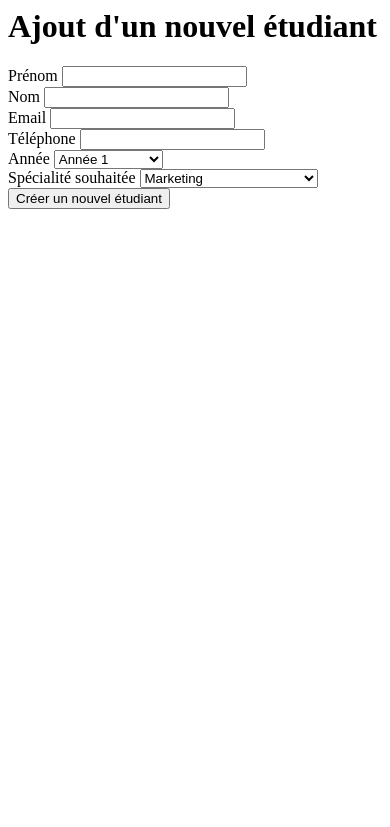
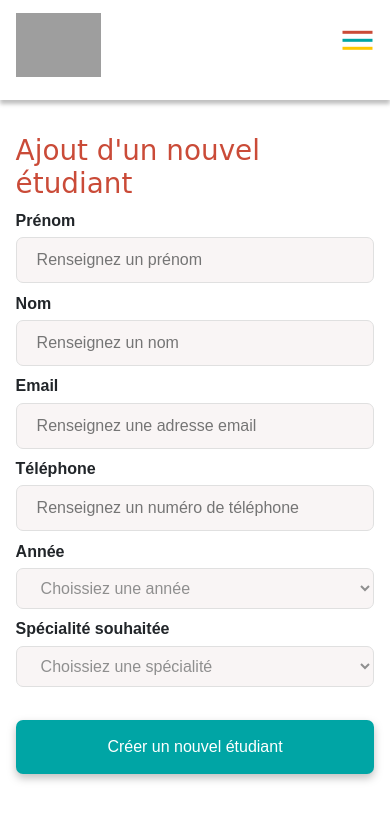
Before and after one commit to ElisaDESOUSA/annuaire_normandiewebschool, a PHP site: page /form.php in a window 390 px wide. Shown: the top 827 px of the page. Run offline with PHP 8.4, Linux system fonts and the light colour scheme; grey boxes are pictures that could not be loaded.

Commit message:
Add CSS on index.php and form.php and Responsive
Create a navbar +  responsive

```diff
--- a/view/form.php
+++ b/view/form.php
@@ -1,34 +1,41 @@
+<?php
+    require_once ("index.php");
+?>
 <div class="wrapper">
     <h1>Ajout d'un nouvel étudiant</h1>
     <form action="post">
-        <div>
+        <div class="form_input">
             <label for="">Prénom</label>
-            <input type="text">
+            <input type="text" placeholder="Renseignez un prénom">
         </div>
-        <div>
+        <div class="form_input">
             <label for="">Nom</label>
-            <input type="text">
+            <input type="text" placeholder="Renseignez un nom">
         </div>
-        <div>
+        <div class="form_input">
             <label for="">Email</label>
-            <input type="email">
+            <input type="email" placeholder="Renseignez une adresse email">
         </div>
-        <div>
-            <label for="">Téléphone</label>
-            <input type="text">
+        <div class="form_input">
+            <label for="" >Téléphone</label>
+            <input type="text" placeholder="Renseignez un numéro de téléphone">
         </div>
-        <div>
+        <div class="form_input">
             <label for="">Année</label>
             <select name="" id="">
-                <option value="">Année 1</option>
-                <option value="">Année 2</option>
-                <option value="">Année 3</option>
+                <option value="">Choissiez une année</option>
+                <option value="">Année 1 - Initial</option>
+                <option value="">Année 1 - Alternance</option>
+                <option value="">Année 2 - Initial</option>
+                <option value="">Année 2 - Alternance</option>
+                <option value="">Année 3 - Alternance</option>
                 <option value="">Non renseigné</option>
             </select>
         </div>
-        <div>
+        <div class="form_input">
             <label for="">Spécialité souhaitée</label>
             <select name="" id="">
+                <option value="">Choissiez une spécialité</option>
                 <option value="">Marketing</option>
                 <option value="">Développement web</option>
                 <option value="">Communication graphique</option>
@@ -37,7 +44,7 @@
             </select>
         </div>
         <div class="contact_submit">
-            <button type="submit" class="btn_submit" id="submit" name="submit">Créer un nouvel étudiant</button>
+            <button type="submit" class="button button_green" id="submit" name="submit">Créer un nouvel étudiant</button>
         </div>
     </form>
 </div>
--- a/view/index.php
+++ b/view/index.php
@@ -9,6 +9,26 @@
     <link href="https://cdn.jsdelivr.net/npm/bootstrap@5.2.2/dist/css/bootstrap.min.css" rel="stylesheet" integrity="sha384-Zenh87qX5JnK2Jl0vWa8Ck2rdkQ2Bzep5IDxbcnCeuOxjzrPF/et3URy9Bv1WTRi" crossorigin="anonymous">
 </head>
 <body>
-
+    <nav class="navigation_bar">
+        <div class="wrapper">
+            <div class="navigation">
+                <a href="index.php" id="navigation_logo"><img src="images/Logo_nws" class="logo" alt="logo_header"></a>
+                <div class="navigation_deroulante" id="navigation_responsive">
+                    <span class="bar"></span>
+                    <span class="bar"></span>
+                    <span class="bar"></span>
+                </div>
+                <ul class="navigation_menu">
+                    <li class="navigation_tabs">
+                        <a href="#" class="navigation_link" id="home-page" alt="Vers_La_Page_Accueil">Navigation</a>
+                    </li>
+                    <li class="navigation_onglet">
+                        <a href="#" class="navigation_link" id="portfolio-page" alt="Vers_Le_Portfolio">Navigation</a>
+                    </li>
+                </ul>
+            </div>
+        </div>
+    </nav>
+    <script src="view/scripts/script.js"></script>
 </body>
 </html>
--- /dev/null
+++ b/view/scripts/script.js
@@ -0,0 +1,21 @@
+const menu = document.querySelector('#navigation_responsive');
+const menuLinks = document.querySelector('.navigation_menu');
+const navLogo = document.querySelector('#navigation_logo');
+
+const mobileMenu = () => {
+    menu.classList.toggle('is-active');
+    menuLinks.classList.toggle('active');
+  };
+
+menu.addEventListener('click', mobileMenu);
+
+const hideMobileMenu = () => {
+    const menuBars = document.querySelector('.is-active');
+    if (window.innerWidth <= 768 && menuBars) {
+      menu.classList.toggle('is-active');
+      menuLinks.classList.remove('active');
+    }
+  };
+
+  menuLinks.addEventListener('click', hideMobileMenu);
+  navLogo.addEventListener('click', hideMobileMenu);
--- a/view/styles/style.css
+++ b/view/styles/style.css
@@ -1,7 +1,8 @@
 /* CSS général  */
 
 body {
-    @import url('https://fonts.googleapis.com/css2?family=Fugaz+One&display=swap');
+    @import url("https://fonts.googleapis.com/css2?family=Fugaz+One&display=swap");
+    @import url("https://fonts.googleapis.com/css2?family=Mulish:wght@400;500&display=swap");
 }
 
 h1, h2, h3, h4, h5, h6 {
@@ -10,10 +11,187 @@ h1, h2, h3, h4, h5, h6 {
 }
 
 .wrapper {
-    margin-top: 4vh;
+    max-width: 1700px;
+    /* margin-top: 4vh; */
     margin-left: 4vw;
     margin-right: 4vw;
 }
+
+/* CSS Barre de navigation */
+
+.navigation_bar {
+    height: 100px;
+    display: flex;
+    align-items: center;
+    position: sticky;
+    top: 0;
+    box-shadow: 0px 4px 4px rgba(0, 0, 0, 0.25);
+    margin-bottom: 4vh;
+    z-index: 999;
+}
+
+.navigation {
+    display: flex;
+    justify-content: space-between;
+    height: 80px;
+    z-index: 1;
+    width: 100%;
+    max-width: 1300px;
+    margin: 0 auto;
+    padding: 0 50px;
+}
+
+.logo {
+    margin-top: 3%;
+    height: 80%;
+}
+
+.navigation_menu {
+    display: flex;
+    align-items: center;
+    list-style: none;
+}
+
+
+.navigation_link {
+    color: black;
+    display: flex;
+    align-items: center;
+    justify-content: center;
+    width: 150px;
+    text-decoration: none;
+    height: 100%;
+    transition: all 0.3s ease;
+}
+
+.navigation_link:hover {
+    color: #00A5A5;
+    transition: all 0.3s ease;
+    transform: scale(1.075);
+}
+
+/* Responsive Barre de navigation  */
+
+@media screen and (max-width: 960px) {
+
+    .navigation {
+        display: flex;
+        justify-content: space-between;
+        height: 80px;
+        z-index: 1;
+        width: 100%;
+        max-width: 1300px;
+        padding: 0;
+    }
+
+    .navigation_menu {
+        display: grid;
+        grid-template-columns: auto;
+        margin: 0;
+        width: 100%;
+        position: absolute;
+        top: -1000px;
+        opacity: 1;
+        transition: all 0.5 ease;
+        z-index: -1;
+    }
+
+    .navigation_menu.active {
+        background: white;
+        top: 100%;
+        opacity: 1;
+        transition: all 0.5 ease;
+        z-index: 99;
+        height: 60vh;
+        font-size: 1.6rem;
+    }
+
+    #navigation__logo {
+        padding-left: 25px;
+    }
+
+    .navigation_deroulante .bar{
+        display: block;
+        cursor: pointer;
+        width: 30px;
+        height: 3px;
+        margin: 5px auto;
+        transition: all 0.3s ease-in-out;
+        background: black;
+    }
+
+    .bar:nth-child(1) {
+        background-color: #CA4B38;
+    }
+
+    .bar:nth-child(2) {
+        background-color: #00A5A5;
+    }
+
+    .bar:nth-child(3) {
+        background-color: #FEC800;
+    }
+
+    .navigation_tabs {
+        width: 100%;
+    }
+
+    .navigation_link {
+        text-align: center;
+        padding: 2rem;
+        width: 100%;
+        display: table;
+    }
+
+    #navigation_responsive {
+        position: absolute;
+        top: 20%;
+        right: 5%;
+        transform: translate(5%, 20%);
+    }
+
+
+    #navigation_responsive.is-active .bar:nth-child(2) {
+        opacity: 0;
+    }
+
+    #navigation_responsive.is-active .bar:nth-child(1) {
+        transform: translateY(8px) rotate(45deg);
+    }
+
+    #navigation_responsive.is-active .bar:nth-child(3) {
+        transform: translateY(-8px) rotate(-45deg);
+    }
+}
+
+/* CSS Formulaire ajout d'un étudiant */
+input, select {
+    border-radius: 7px;
+    border: 1px solid #E0E0E0;
+    background-color: #F9F5F5;
+    color: #8F8F8F;
+    padding: 10px 20px 10px 20px;
+}
+
+label {
+    font-weight: 700;
+    margin-bottom: 0.5vh;
+}
+.form_input {
+    margin-top: 1vh;
+    display: flex;
+    flex-wrap: wrap;
+    flex-direction: column;
+    font-family: 'Mulish', sans-serif;
+}
+
+[type=button]:not(:disabled), [type=reset]:not(:disabled), [type=submit]:not(:disabled), button:not(:disabled) {
+    margin-top: 4vh;
+    width: 100%;
+}
+/* option {
+    color: #F9F5F5;
+} */
 
 /* CSS ListStudent */
 
@@ -33,13 +211,16 @@ th {
     height: 100%;
     /* width: 30%; */
     justify-content: space-around;
+    gap: 20px;
 }
 
 .button {
+    border: none;
     padding: 15px 20px 15px 20px;
     border-radius: 7px;
     color: white;
     text-decoration: none;
+    font-family: 'Mulish', sans-serif;
     filter: drop-shadow(0px 4px 4px rgba(0, 0, 0, 0.25));
 }
 
@@ -63,3 +244,15 @@ th {
     color: white;
     background-color: rgba(0, 165, 165, 0.8);
 }
+
+/* Responsive ListStudents  */
+
+@media screen and (max-width: 700px) {
+    .heading_list {
+        width: 100%;
+    }
+
+    .heading_button {
+        width: 100%;
+    }
+}
```
Also changed, not shown: view/images/Logo_nws.png (added).
